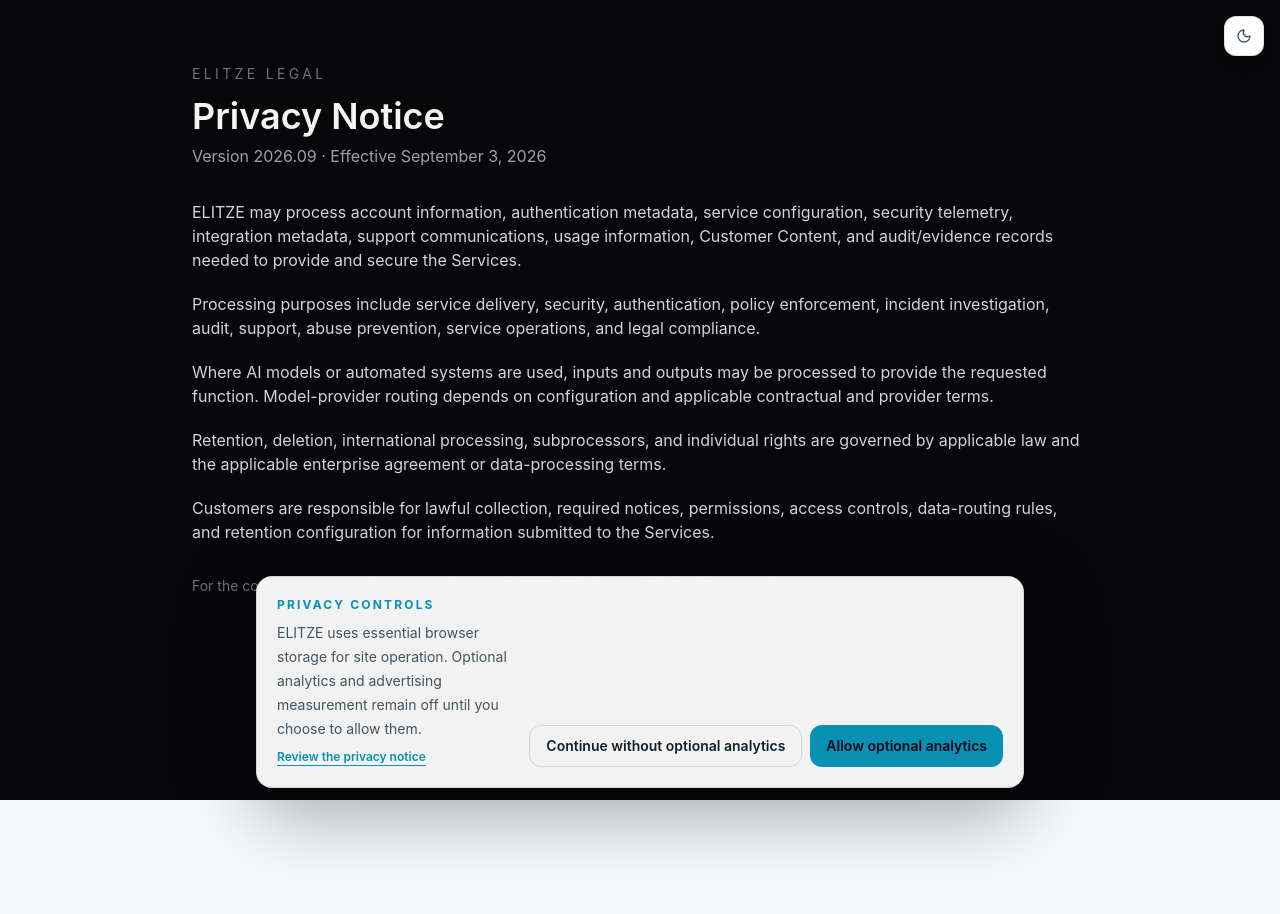
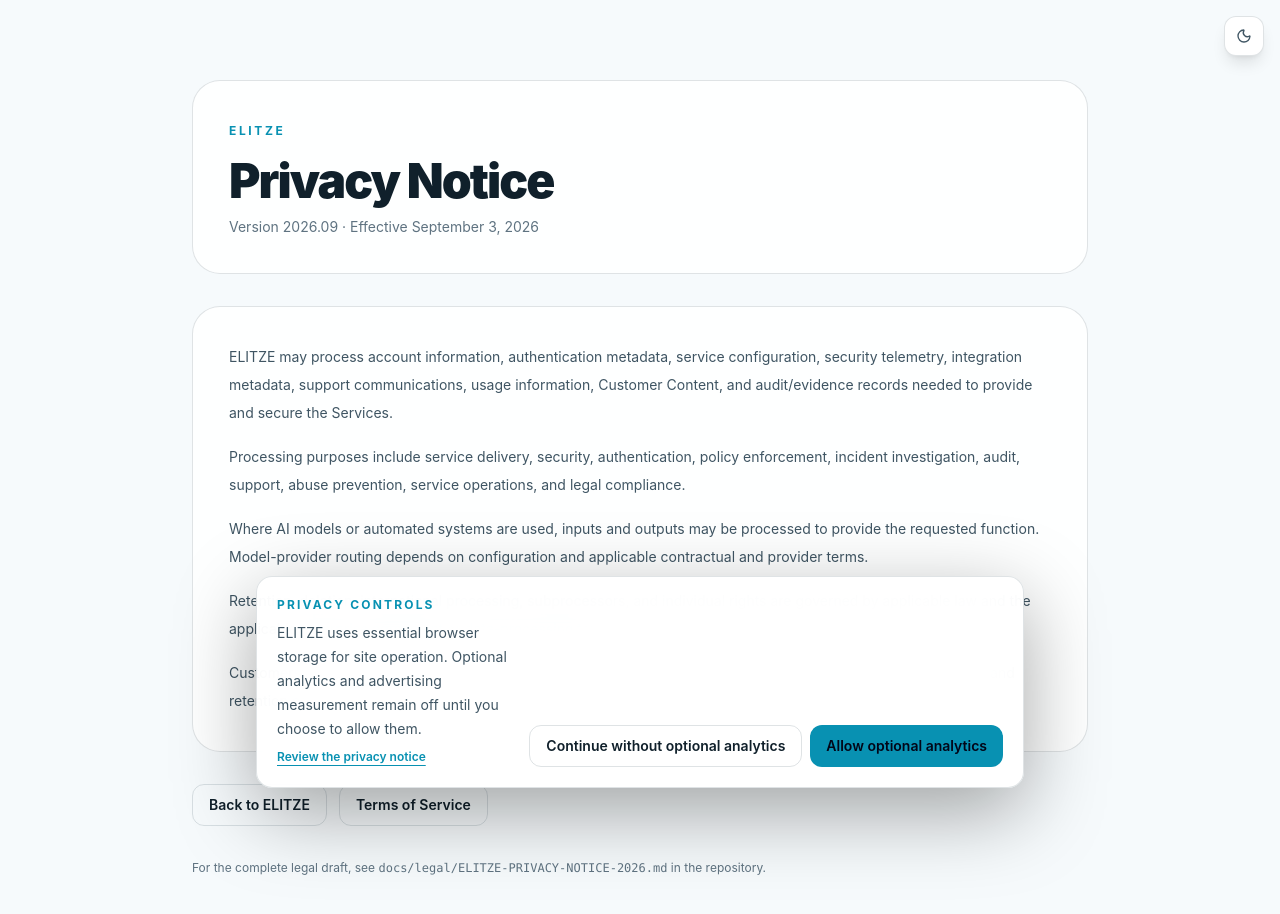
Before and after one commit to terrell0780/elitze-agentic-security, a Next.js app: page /privacy in a window 1280 px wide. Shown: the top 914 px of the page. Before the commit the page ends 800 px from the top, so only its background shows below. Built offline with nearby package versions, Linux system fonts and the light colour scheme; no server answers.

Commit message:
fix: align privacy page with ELITZE visual system

```diff
--- a/src/app/privacy/page.tsx
+++ b/src/app/privacy/page.tsx
@@ -1,3 +1,5 @@
+import Link from "next/link";
+
 export const metadata = {
   title: "Privacy Notice | ELITZE",
   description: "ELITZE 2026 Privacy Notice.",
@@ -5,21 +7,25 @@ export const metadata = {
 
 export default function PrivacyPage() {
   return (
-    <main className="min-h-screen bg-[#07070a] px-6 py-16 text-zinc-100">
+    <main className="min-h-screen bg-[var(--bg)] px-4 py-14 text-[var(--text)] sm:px-6 sm:py-20">
       <article className="mx-auto max-w-4xl space-y-8">
-        <header>
-          <p className="text-sm uppercase tracking-[0.24em] text-zinc-500">ELITZE Legal</p>
-          <h1 className="mt-3 text-4xl font-semibold">Privacy Notice</h1>
-          <p className="mt-2 text-zinc-400">Version 2026.09 · Effective September 3, 2026</p>
+        <header className="rounded-[28px] border border-[var(--border)] bg-[var(--panel)] p-7 sm:p-9">
+          <Link href="/" className="text-xs font-bold uppercase tracking-[.22em] text-[var(--accent)]">ELITZE</Link>
+          <h1 className="mt-4 text-4xl font-black tracking-[-.04em] sm:text-5xl">Privacy Notice</h1>
+          <p className="mt-3 text-sm text-[var(--muted)]">Version 2026.09 · Effective September 3, 2026</p>
         </header>
-        <section className="space-y-5 text-zinc-300">
+        <section className="space-y-4 rounded-[28px] border border-[var(--border)] bg-[var(--panel)] p-7 text-sm leading-7 text-[var(--muted-strong)] sm:p-9">
           <p>ELITZE may process account information, authentication metadata, service configuration, security telemetry, integration metadata, support communications, usage information, Customer Content, and audit/evidence records needed to provide and secure the Services.</p>
           <p>Processing purposes include service delivery, security, authentication, policy enforcement, incident investigation, audit, support, abuse prevention, service operations, and legal compliance.</p>
           <p>Where AI models or automated systems are used, inputs and outputs may be processed to provide the requested function. Model-provider routing depends on configuration and applicable contractual and provider terms.</p>
           <p>Retention, deletion, international processing, subprocessors, and individual rights are governed by applicable law and the applicable enterprise agreement or data-processing terms.</p>
           <p>Customers are responsible for lawful collection, required notices, permissions, access controls, data-routing rules, and retention configuration for information submitted to the Services.</p>
         </section>
-        <p className="text-sm text-zinc-500">For the complete legal draft, see <code>docs/legal/ELITZE-PRIVACY-NOTICE-2026.md</code> in the repository.</p>
+        <div className="flex flex-wrap gap-3 text-sm">
+          <Link className="rounded-xl border border-[var(--border)] px-4 py-2.5 font-semibold" href="/">Back to ELITZE</Link>
+          <Link className="rounded-xl border border-[var(--border)] px-4 py-2.5 font-semibold" href="/terms">Terms of Service</Link>
+        </div>
+        <p className="text-xs leading-5 text-[var(--muted)]">For the complete legal draft, see <code>docs/legal/ELITZE-PRIVACY-NOTICE-2026.md</code> in the repository.</p>
       </article>
     </main>
   );
```
